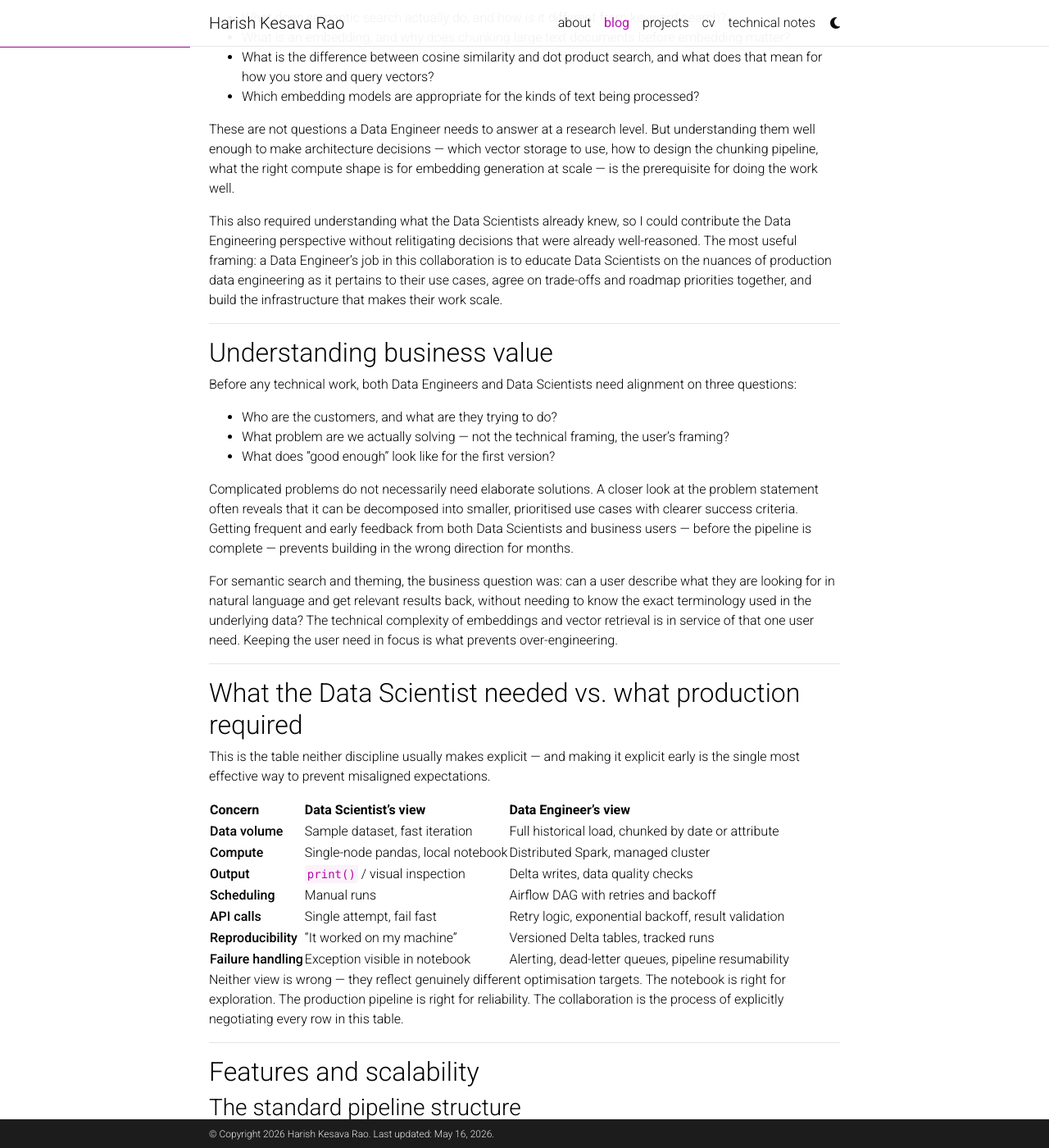
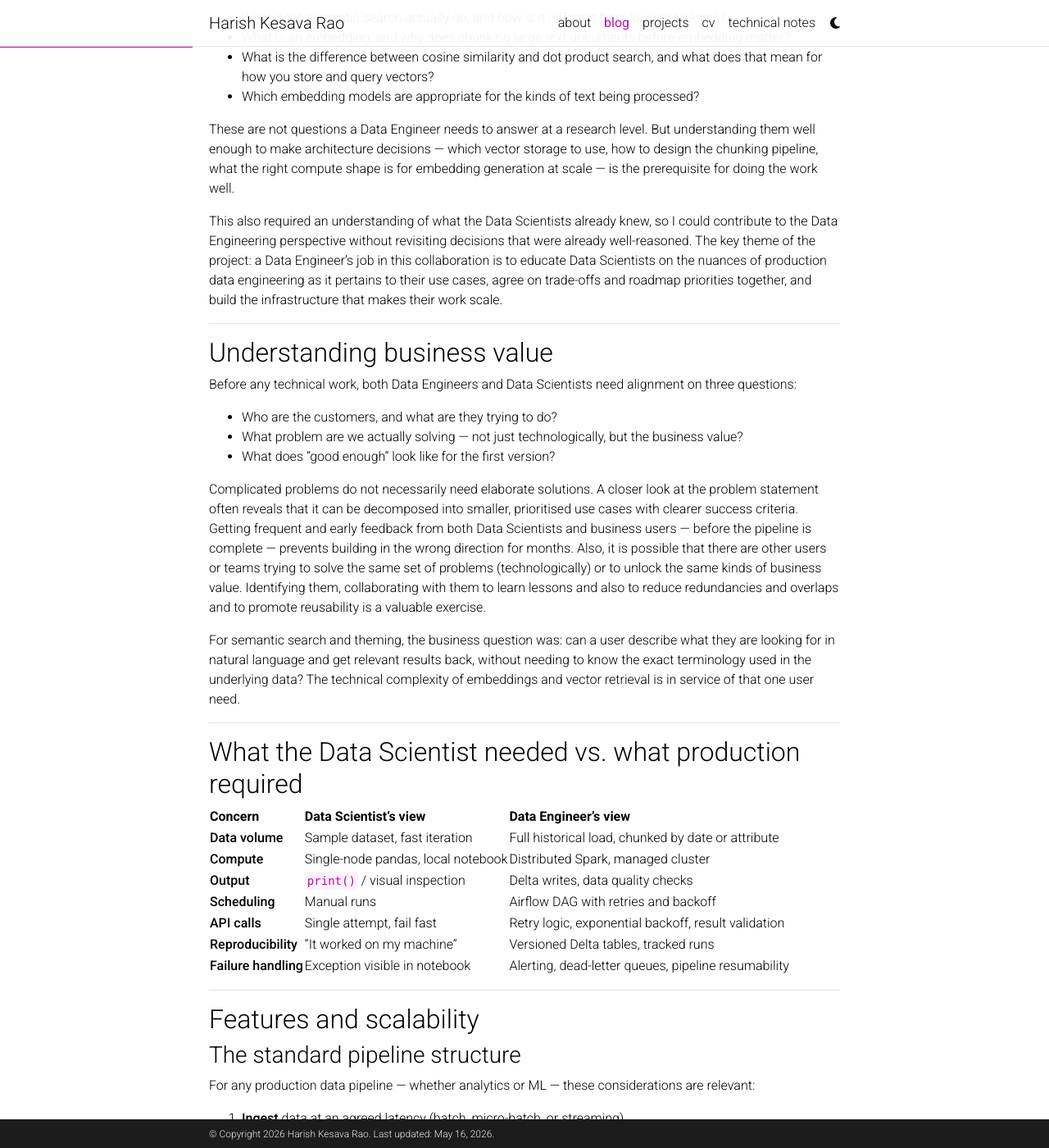
Before and after one commit to harishkesavarao/harishkesavarao.github.io, a Jekyll site: the page built from _posts/2025-12-29-deploying-ds-apps.md, in a window 1280 px wide and 1400 px high, scrolled down 1012 px. Shown: the whole window at 82% size. Built offline with Jekyll 4.4.1, drawn with Linux system fonts in a browser that asks for light colours; comment, search, counter and statistics services are not loaded; a style sheet for code colours, icons or effects is not loaded; some of the changed text lies outside the part shown.

Commit message:
Revised post for DS applications

````diff
--- a/_posts/2025-12-29-deploying-ds-apps.md
+++ b/_posts/2025-12-29-deploying-ds-apps.md
@@ -42,7 +42,7 @@
 
 These are not questions a Data Engineer needs to answer at a research level. But understanding them well enough to make architecture decisions — which vector storage to use, how to design the chunking pipeline, what the right compute shape is for embedding generation at scale — is the prerequisite for doing the work well.
 
-This also required understanding what the Data Scientists already knew, so I could contribute the Data Engineering perspective without relitigating decisions that were already well-reasoned. The most useful framing: a Data Engineer's job in this collaboration is to educate Data Scientists on the nuances of production data engineering as it pertains to their use cases, agree on trade-offs and roadmap priorities together, and build the infrastructure that makes their work scale.
+This also required an understanding of what the Data Scientists already knew, so I could contribute to the Data Engineering perspective without revisiting decisions that were already well-reasoned. The key theme of the project: a Data Engineer's job in this collaboration is to educate Data Scientists on the nuances of production data engineering as it pertains to their use cases, agree on trade-offs and roadmap priorities together, and build the infrastructure that makes their work scale.
 
 ---
 
@@ -51,20 +51,17 @@
 Before any technical work, both Data Engineers and Data Scientists need alignment on three questions:
 
 - Who are the customers, and what are they trying to do?
-- What problem are we actually solving — not the technical framing,
-  the user's framing?
+- What problem are we actually solving — not just technologically, but the business value?
 - What does "good enough" look like for the first version?
 
 Complicated problems do not necessarily need elaborate solutions. A closer look at the problem statement often reveals that it can be decomposed into smaller, prioritised use cases with clearer success criteria. Getting frequent and early feedback from both Data Scientists and business users — before the pipeline is complete — prevents building in the wrong
-direction for months.
+direction for months. Also, it is possible that there are other users or teams trying to solve the same set of problems (technologically) or to unlock the same kinds of business value. Identifying them, collaborating with them to learn lessons and also to reduce redundancies and overlaps and to promote reusability is a valuable exercise.
 
-For semantic search and theming, the business question was: can a user describe what they are looking for in natural language and get relevant results back, without needing to know the exact terminology used in the underlying data? The technical complexity of embeddings and vector retrieval is in service of that one user need. Keeping the user need in focus is what prevents over-engineering.
+For semantic search and theming, the business question was: can a user describe what they are looking for in natural language and get relevant results back, without needing to know the exact terminology used in the underlying data? The technical complexity of embeddings and vector retrieval is in service of that one user need.
 
 ---
 
 ## What the Data Scientist needed vs. what production required
-
-This is the table neither discipline usually makes explicit — and making it explicit early is the single most effective way to prevent misaligned expectations.
 
 | Concern | Data Scientist's view | Data Engineer's view |
 |---|---|---|
@@ -76,15 +73,13 @@
 | **Reproducibility** | "It worked on my machine" | Versioned Delta tables, tracked runs |
 | **Failure handling** | Exception visible in notebook | Alerting, dead-letter queues, pipeline resumability |
 
-Neither view is wrong — they reflect genuinely different optimisation targets. The notebook is right for exploration. The production pipeline is right for reliability. The collaboration is the process of explicitly negotiating every row in this table.
-
 ---
 
 ## Features and scalability
 
 ### The standard pipeline structure
 
-For any production data pipeline — whether analytics or ML — the structural considerations are consistent:
+For any production data pipeline — whether analytics or ML — these considerations are relevant:
 
 1. **Ingest** data at an agreed latency (batch, micro-batch, or streaming)
 2. **Transform** data to meet the use case's needs
@@ -196,9 +184,7 @@
 
 **Statistics and profiling**
 
-Data profiling operations — row counts, null checks, distribution
-summaries — are useful during development but expensive at scale.
-Make them optional or conditional:
+Data profiling operations — row counts, null checks, distribution summaries — are useful during development but expensive at scale. Make them optional or conditional:
 
 ```python
 ENABLE_PROFILING = False  # set via config or environment variable
@@ -212,13 +198,9 @@
 
 ## API reliability
 
-ML pipelines typically call external APIs — embedding model endpoints,
-LLM APIs, enrichment services. Notebooks call these once per cell and
-fail fast. Production pipelines need to handle transient failures
-gracefully.
+ML pipelines typically call external APIs — embedding model endpoints, LLM APIs, enrichment services. Notebooks call these once per cell and fail fast. Production pipelines need to handle transient failures gracefully.
 
-Implement retries with exponential backoff and explicit handling for
-rate limit responses:
+Implement retries with exponential backoff and explicit handling for rate limit responses:
 
 ```python
 import time
@@ -277,16 +258,16 @@
     C --> F[Vector Storage\nembeddings · indexed]
 ```
 
-The collaboration between Data Engineers and Data Scientists is iterative across this arc — not a single handoff. Data Scientists validate that the refactored pipeline produces the same results as the notebook. Data Engineers validate that the pipeline meets production reliability and cost requirements. Several iterations are normal before both criteria are satisfied simultaneously.
+The collaboration between Data Engineers and Data Scientists is iterative across this path — not a single handoff. Data Scientists validate that the refactored pipeline produces the same results as the notebook. Data Engineers validate that the pipeline meets production reliability and cost requirements. Several iterations are normal before both criteria are satisfied simultaneously.
 
 ---
 
 ## Conclusion
 
-The hardest part of productionising a Data Science application is not the technical refactoring — it is the alignment on what "production-ready" means between two disciplines that have different definitions of the term.
+The hardest part of productionising a Data Science application is not the technical refactoring — it is the alignment on what "production-ready" means between the two disciplines that have different definitions of the term.
 
 For a Data Scientist, production-ready means the model works correctly. For a Data Engineer, production-ready means the
 pipeline runs reliably at scale, fails gracefully, and can be maintained by someone other than the person who built it.
-Both definitions are correct. Getting to a pipeline that satisfies both requires explicit negotiation — the table in this post is a useful starting point for that conversation.
+Both definitions are correct. Getting to a version that satisfies both requires trade-offs and some rounds of discussions — the table in this post is a useful starting point for that conversation.
 
-The good news: Data Engineers and Data Scientists solve complementary problems. The notebook provides the logic and the validated approach. The production pipeline provides the infrastructure that makes that approach work at scale. Neither is complete without the other.
+Data Engineers and Data Scientists solve complementary problems. The notebook provides the logic and the validated approach. The production pipeline provides the infrastructure that makes that approach work at scale. Neither is complete without the other.
````
Also changed, not shown: other parts of _posts/2025-12-29-deploying-ds-apps.md (+3 -11 lines).
